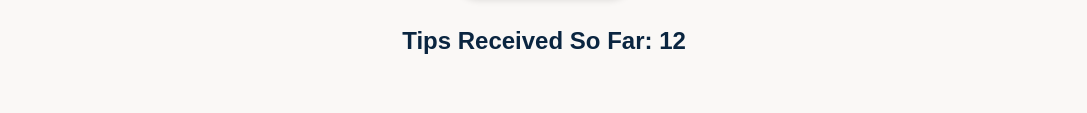
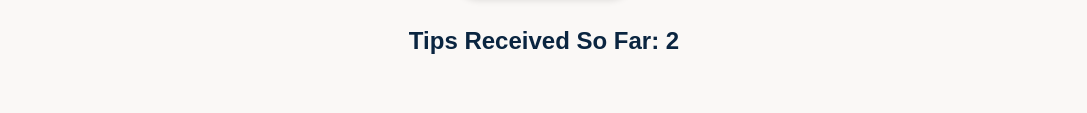
Before and after one commit to amanbetting/buymecoffee, a plain HTML site: page index.html in a window 1280 px wide. Shown: the part 550-663 px from the top of the page, without its empty margins (96-1183 px from the left). Drawn offline with nearby package versions, Linux system fonts and the light colour scheme.

Commit message:
Update index.html

```diff
--- a/index.html
+++ b/index.html
@@ -131,7 +131,7 @@
 
     <script>
         // Initial tips count
-        let tipsCount = 12;
+        let tipsCount = 2;
 
         // Function to update the tips count display
         function updateTipsDisplay() {
```
